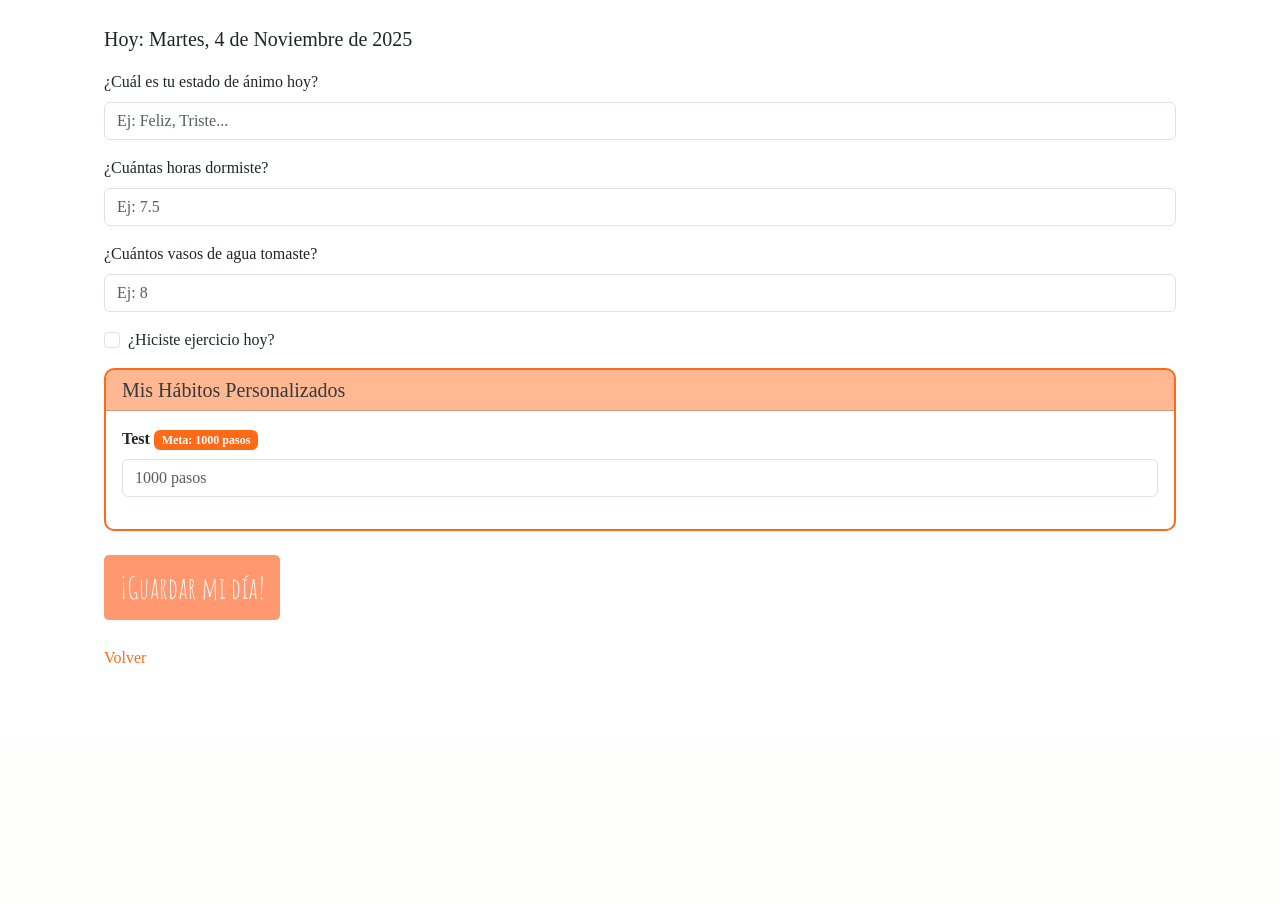
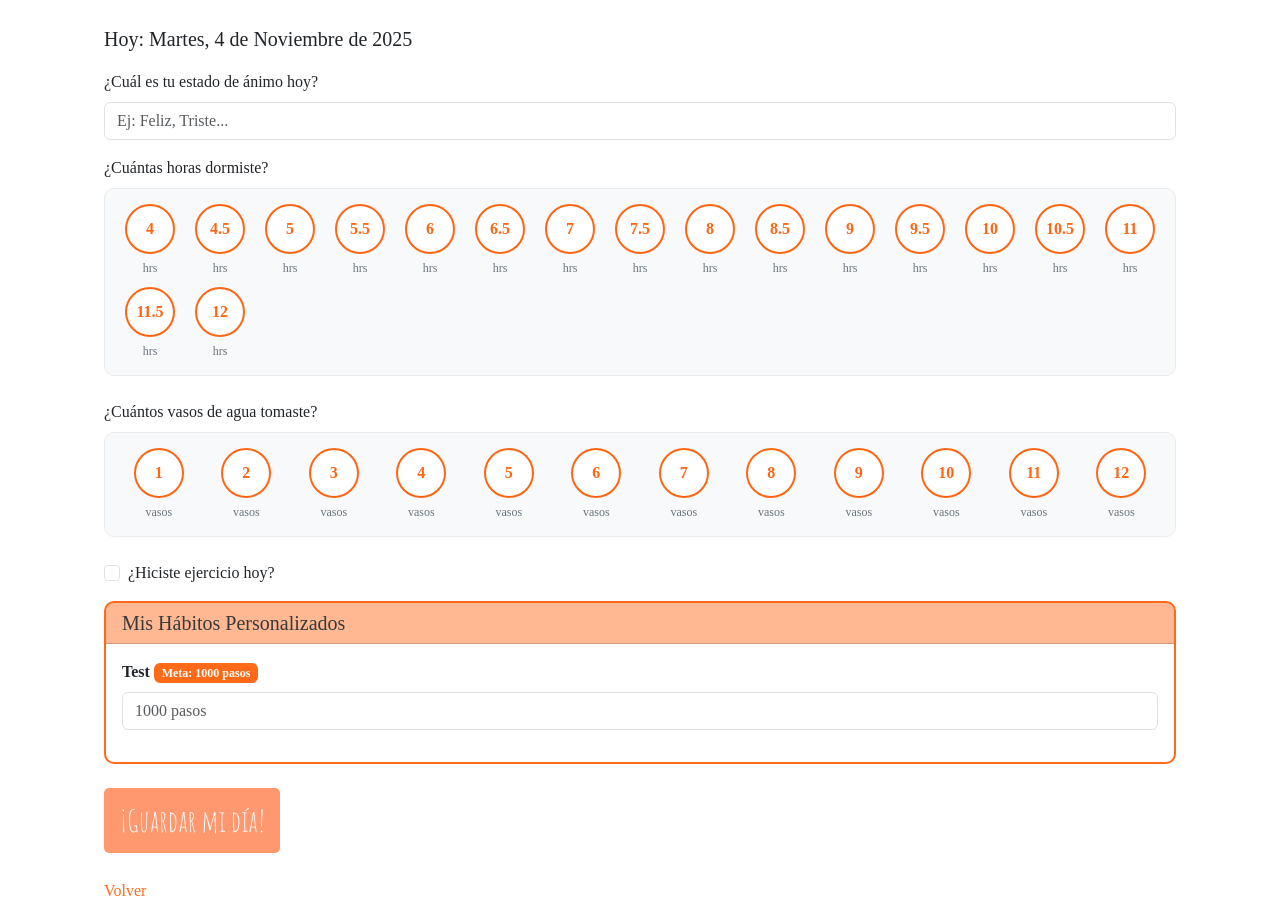
Before and after one commit to GuiiTaglia/TP-IngWeb-2025, a Django app: page /journals/new_journal/ in a window 1280 px wide. Shown: the part 188-1091 px from the top of the page. Before the commit the page ends 851 px from the top, so only its background shows below. Run offline with Django 5.2, Linux system fonts and the light colour scheme; a user stored in the database is signed in; data comes from the database, SQL or seed files in the repository; both versions use the stored data as it was after the commit; some web fonts are replaced.

Commit message:
mejora vista new journal

```diff
--- a/mi_aplicacion/bullet_journal/templates/bullet_journal/journal/list.html
+++ b/mi_aplicacion/bullet_journal/templates/bullet_journal/journal/list.html
@@ -230,7 +230,7 @@
                                 <img src="{{ journal.image.url }}" alt="Imagen del journal" style="max-width: 90px;">
                             {% endif %} -->
 
-                            <div class="habit-status">
+                            <!-- <div class="habit-status">
                             <strong>Hábitos:</strong>
                             <ul class="list-unstyled mb-0">
                                 {% if habits_display %}
@@ -255,7 +255,7 @@
                                     <li class="text-muted">Sin hábitos</li>
                                 {% endif %}
                             </ul>
-                        </div>
+                        </div> -->
 
                             <p></p>
                             <a href="{% url 'journal_edit' journal.pk %}" style="color: #ff6a19;">Editar Journal</a>
--- a/mi_aplicacion/bullet_journal/templates/bullet_journal/journal/new_journal.html
+++ b/mi_aplicacion/bullet_journal/templates/bullet_journal/journal/new_journal.html
@@ -13,7 +13,6 @@
 {% block contenido %}
 <div class="container mt-5">
     <div class="journal-form">
-
         <h1>¿Cómo fue tu día?</h1>
 
         <p id="hoy-texto" class="fs-5 mb-3">Hoy:</p>
@@ -27,14 +26,38 @@
                 <input type="text" class="form-control" id="mood" name="mood" maxlength="50" placeholder="Ej: Feliz, Triste...">
             </div>
 
-            <div class="mb-3">
-                <label for="sleep_hours" class="form-label">¿Cuántas horas dormiste?</label>
-                <input type="number" class="form-control" id="sleep_hours" name="sleep_hours" step="0.1" placeholder="Ej: 7.5">
+            <div class="mb-4">
+                <label class="form-label">¿Cuántas horas dormiste?</label>
+                <input type="hidden" id="sleep_hours" name="sleep_hours" value="">
+                <div class="sleep-selector">
+                    <div class="hours-grid">
+                        {% for hour in sleep_hours_options %}
+                        <div class="hour-option" data-value="{{ hour }}">
+                            <div class="hour-circle">
+                                <span>{{ hour }}</span>
+                            </div>
+                            <small>hrs</small>
+                        </div>
+                        {% endfor %}
+                    </div>
+                </div>
             </div>
 
-            <div class="mb-3">
-                <label for="water_glasses" class="form-label">¿Cuántos vasos de agua tomaste?</label>
-                <input type="number" class="form-control" id="water_glasses" name="water_glasses" placeholder="Ej: 8">
+            <div class="mb-4">
+                <label class="form-label">¿Cuántos vasos de agua tomaste?</label>
+                <input type="hidden" id="water_glasses" name="water_glasses" value="">
+                <div class="water-selector">
+                    <div class="glasses-grid">
+                        {% for glass in water_glasses_options %}
+                        <div class="glass-option" data-value="{{ glass }}">
+                            <div class="glass-circle">
+                                <span>{{ glass }}</span>
+                            </div>
+                            <small>vasos</small>
+                        </div>
+                        {% endfor %}
+                    </div>
+                </div>
             </div>
 
             <div class="mb-3 form-check">
@@ -42,7 +65,6 @@
                 <label class="form-check-label" for="exercise">¿Hiciste ejercicio hoy?</label>
             </div>
 
-            <!-- SECCIÓN DE HÁBITOS PERSONALIZADOS -->
             {% if custom_habits %}
             <div class="card mb-4 border-orange">
                 <div class="card-header bg-orange-light">
@@ -52,7 +74,6 @@
                     {% for habit in custom_habits %}
                     <div class="mb-3">
                         {% if habit.type == 'boolean' %}
-                            <!-- Hábito Sí/No -->
                         <div class="form-check">
                             <input type="checkbox" class="form-check-input form-check-input-orange"
                                    id="habit_{{ habit.id }}"
@@ -66,11 +87,10 @@
                             </label>
                         </div>
                         {% elif habit.type == 'integer' %}
-                            <!-- Hábito Numérico -->
                         <label for="habit_{{ habit.id }}" class="form-label">
                             <strong>{{ habit.name }}</strong>
                             {% if habit.goal_value %}
-                                    <span class="badge badge-orange" >Meta: {{ habit.goal_value }}{% if habit.unit %} {{ habit.unit }}{% endif %}</span>
+                            <span class="badge badge-orange">Meta: {{ habit.goal_value }}{% if habit.unit %} {{ habit.unit }}{% endif %}</span>
                             {% endif %}
                         </label>
                         <input type="number"
@@ -86,37 +106,95 @@
                     </div>
                     {% endfor %}
                 </div>
-
-
             </div>
             {% endif %}
 
-
-            <!-- <div class="mb-3">
-                <label for="image" class="form-label">¿Querés recordar este día con una foto?</label>
-                <input type="file" class="form-control" id="image" name="image" accept="image/*">
-            </div> -->
-
-
-            <div class= "d-flex gap-2 flex-wrap">
+            <div class="d-flex gap-2 flex-wrap">
                 <button type="submit" class="btn btn-primary">¡Guardar mi día!</button>
-                <!---a href="{% url 'add_habit_quick' %}" class="btn btn-primary">
-                    Agregar Hábito
-                </a>
-
-                {% if custom_habits %}
-                <a href="{% url 'manage_habits' %}" class="btn btn-primary">
-                    Gestionar Hábitos
-                </a>
-                {% endif %}--->
             </div>
             <p></p>
-
         </form>
 
         <a href="{% url 'journal_list' %}" class="link-orange">Volver</a>
     </div>
 </div>
+
+<style>
+    .sleep-selector, .water-selector {
+        padding: 15px;
+        background-color: #f8f9fa;
+        border-radius: 10px;
+        border: 1px solid #e9ecef;
+    }
+
+    .hours-grid, .glasses-grid {
+        display: grid;
+        grid-template-columns: repeat(auto-fit, minmax(60px, 1fr));
+        gap: 10px;
+        max-width: 100%;
+    }
+
+    .hour-option, .glass-option {
+        display: flex;
+        flex-direction: column;
+        align-items: center;
+        cursor: pointer;
+        transition: all 0.3s ease;
+    }
+
+    .hour-circle, .glass-circle {
+        width: 50px;
+        height: 50px;
+        border-radius: 50%;
+        display: flex;
+        align-items: center;
+        justify-content: center;
+        font-weight: bold;
+        transition: all 0.3s ease;
+        border: 2px solid #dee2e6;
+        background-color: white;
+        margin-bottom: 5px;
+    }
+
+    .hour-circle {
+        color: #ff6614;
+        border-color: #ff6614;
+    }
+
+    .hour-option:hover .hour-circle {
+        background-color: #ff6614;
+        color: white;
+        transform: scale(1.1);
+    }
+
+    .hour-option.selected .hour-circle {
+        background-color: #ff6614;
+        color: white;
+        box-shadow: 0 0 0 3px rgba(255, 102, 20, 0.3);
+    }
+
+    .glass-circle {
+        color: #ff6614;
+        border-color: #ff6614;
+    }
+
+    .glass-option:hover .glass-circle {
+        background-color: #ff6614;
+        color: white;
+        transform: scale(1.1);
+    }
+
+    .glass-option.selected .glass-circle {
+        background-color: #ff6614;
+        color: white;
+        box-shadow: 0 0 0 3px rgba(255, 102, 20, 0.3);
+    }
+
+    .hour-option small, .glass-option small {
+        color: #6c757d;
+        font-size: 0.75rem;
+    }
+</style>
 
 <script src="https://cdn.jsdelivr.net/npm/bootstrap@5.3.2/dist/js/bootstrap.bundle.min.js"></script>
 
@@ -131,7 +209,6 @@ window.addEventListener('load', function() {
     const mes = meses[hoy.getMonth()];
     const anio = hoy.getFullYear();
 
-  // Mostrar fecha como texto
     document.getElementById('hoy-texto').textContent = `Hoy: ${diaSemana}, ${dia} de ${mes} de ${anio}`;
 
     const yyyy = hoy.getFullYear();
@@ -141,5 +218,30 @@ window.addEventListener('load', function() {
 
     document.getElementById('date').value = fechaLocal;
 });
+
+document.addEventListener('DOMContentLoaded', function() {
+    const sleepHiddenInput = document.getElementById('sleep_hours');
+    const hourOptions = document.querySelectorAll('.hour-option');
+
+    hourOptions.forEach(option => {
+        option.addEventListener('click', function() {
+            hourOptions.forEach(opt => opt.classList.remove('selected'));
+            this.classList.add('selected');
+            sleepHiddenInput.value = this.dataset.value;
+        });
+    });
+
+    const waterHiddenInput = document.getElementById('water_glasses');
+    const glassOptions = document.querySelectorAll('.glass-option');
+
+    glassOptions.forEach(option => {
+        option.addEventListener('click', function() {
+            glassOptions.forEach(opt => opt.classList.remove('selected'));
+            this.classList.add('selected');
+            waterHiddenInput.value = this.dataset.value;
+        });
+    });
+});
 </script>
-{% endblock %}
+
+{% endblock contenido %}
--- a/mi_aplicacion/bullet_journal/views/journal_views.py
+++ b/mi_aplicacion/bullet_journal/views/journal_views.py
@@ -151,12 +151,17 @@ def journal_create(request):
             form = JournalForm(instance=existing_journal, user=request.user)
             load_custom_habits_data(form, request.user, today)
 
+
+    sleep_hours_options = [4, 4.5, 5, 5.5, 6, 6.5, 7, 7.5, 8, 8.5, 9, 9.5, 10, 10.5, 11, 11.5, 12]
+    water_glasses_options = [1, 2, 3, 4, 5, 6, 7, 8, 9, 10, 11, 12]
     custom_habits = CustomHabit.objects.filter(user=request.user, is_active=True)
 
 
     return render(request, 'bullet_journal/journal/new_journal.html', {
         'form': form,
-        'custom_habits': custom_habits
+        'custom_habits': custom_habits,
+        'sleep_hours_options': sleep_hours_options,    # ← AGREGAR
+        'water_glasses_options': water_glasses_options, # ← AGREGAR
     })
 
 
```
Also changed, not shown: mi_aplicacion/bullet_journal/templates/bullet_journal/journal/edit_journal.html (+23 -14 lines), mi_aplicacion/db.sqlite3, 8 other files. Lines whose indentation alone changed are shown as unchanged.
